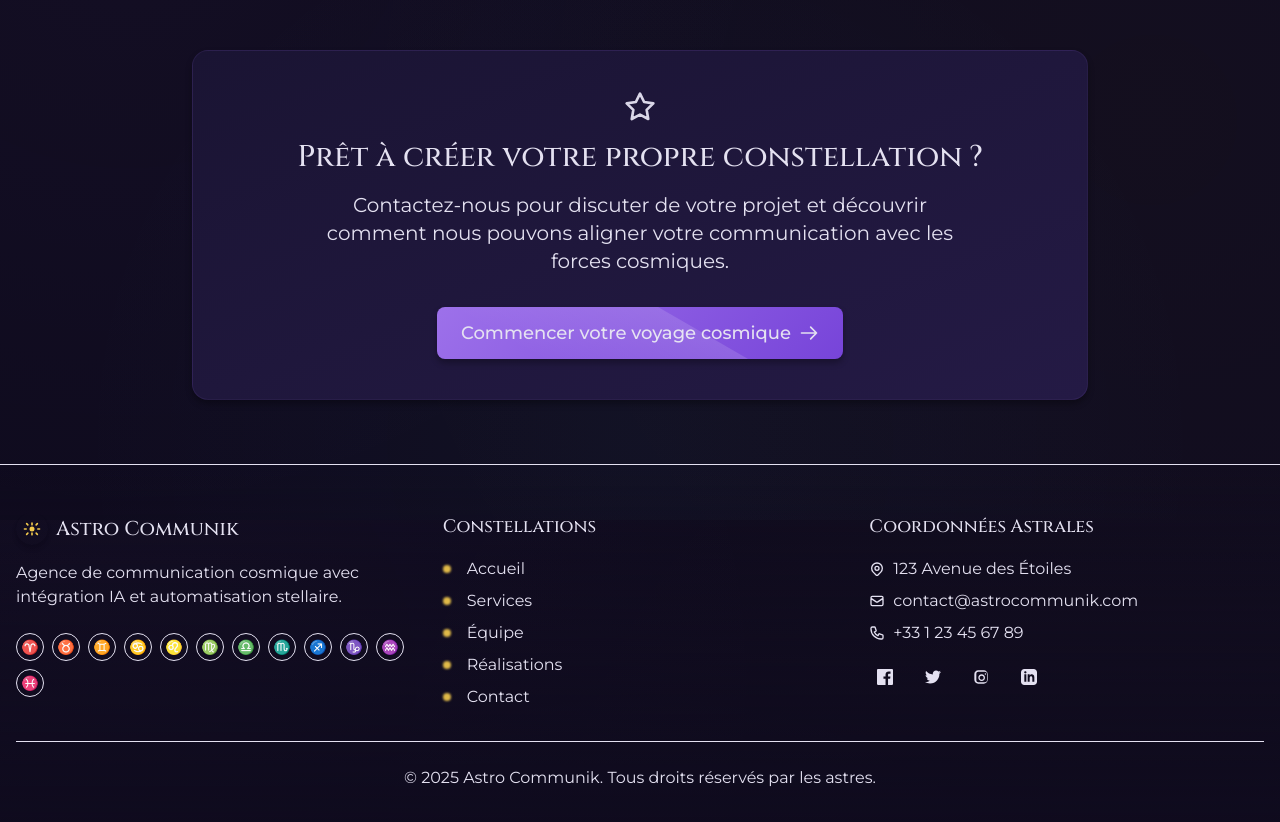
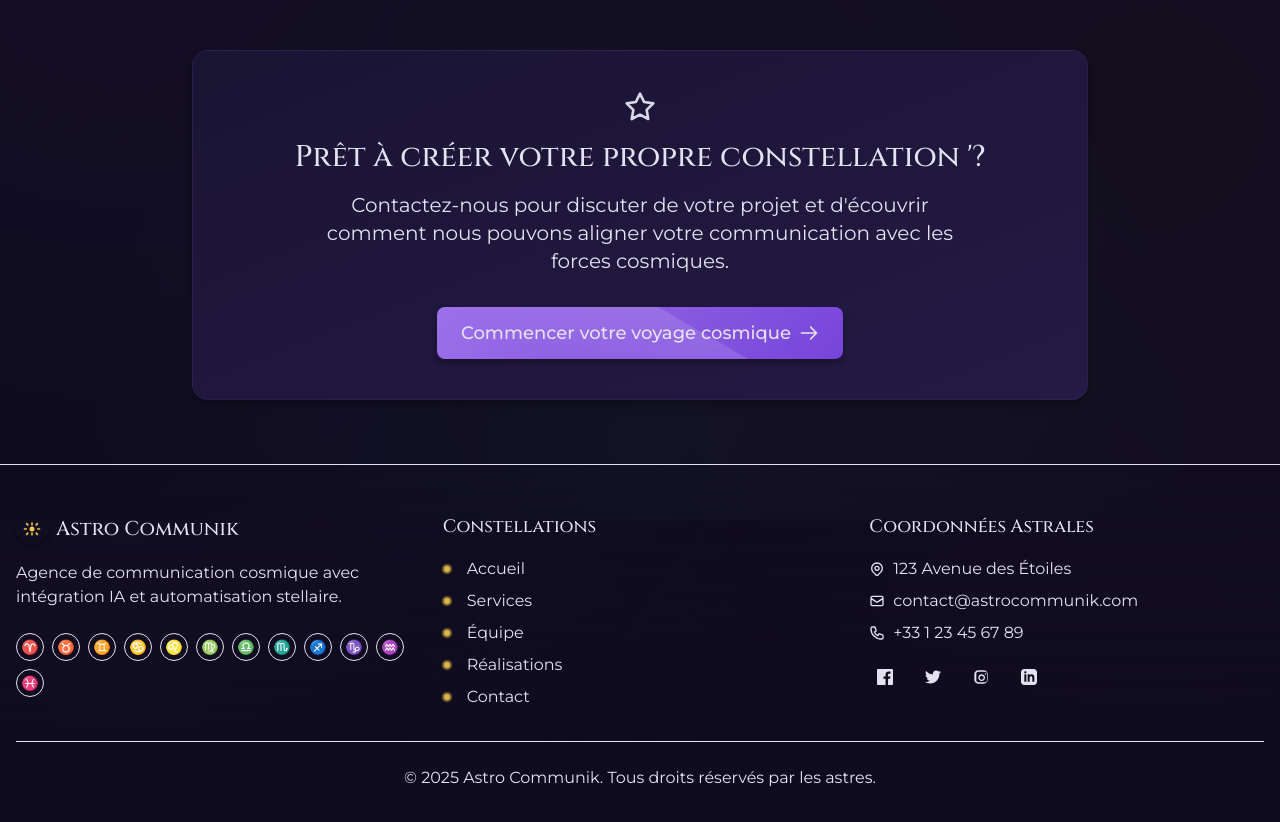
Before and after one commit to Bantaaa/Communik-via-IA, a Next.js app: page /portfolio in a window 1280 px wide. Shown: the part 2680-3502 px from the top of the page. Built offline with nearby package versions, Linux system fonts and the light colour scheme.

Commit message:
Update page.tsx

```diff
--- a/src/app/portfolio/page.tsx
+++ b/src/app/portfolio/page.tsx
@@ -365,11 +365,10 @@ export default function PortfolioPage() {
                             <div className="mb-2">
                                 <StarIcon className="w-8 h-8 mx-auto text-secondary mb-4 animate-pulse" />
                             </div>
-
-                            <h2 className="text-3xl font-cinzel font-semibold mb-4 text-foreground">Prêt à créer votre propre constellation ?</h2>
+                            <h2 className="text-3xl font-cinzel font-semibold mb-4 text-foreground">Prêt à créer votre propre constellation &apos;?</h2>
 
                             <p className="text-xl mb-8 max-w-2xl mx-auto text-gray-light">
-                                Contactez-nous pour discuter de votre projet et découvrir comment nous pouvons aligner votre communication avec les forces cosmiques.
+                                Contactez-nous pour discuter de votre projet et d&apos;écouvrir comment nous pouvons aligner votre communication avec les forces cosmiques.
                             </p>
 
                             <a
```
